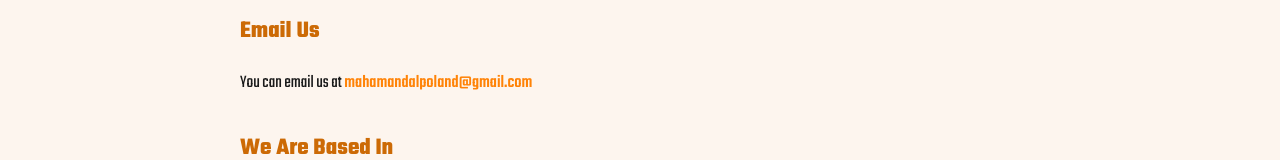
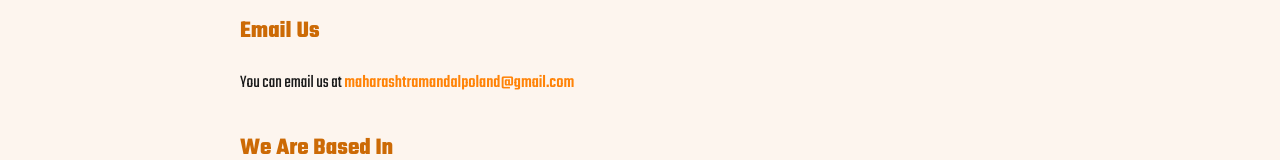
Before and after one commit to devenajitmahadik/maharashtra-mandal-poland, a React (Vite) app: page /maharashtra-mandal-poland/contact in a window 1280 px wide. Shown: the part 492-652 px from the top of the page. Built offline with nearby package versions, Linux system fonts and the light colour scheme.

Commit message:
Updates email id

```diff
--- a/src/components/Contact/Contact.js
+++ b/src/components/Contact/Contact.js
@@ -7,7 +7,7 @@ const Contact = () => {
             <p>We'd love to hear from you! Whether you're a new Maharashtrian in Poland, interested in joining our events, or simply want to connect — feel free to reach out.</p>
 
             <h2>Email Us</h2>
-            <p>You can email us at <a href="mailto:mahamandalpoland@gmail.com">mahamandalpoland@gmail.com</a></p>
+            <p>You can email us at <a href="mailto:maharashtramandalpoland@gmail.com">maharashtramandalpoland@gmail.com</a></p>
 
             <h2>We Are Based In</h2>
             <p>Wrocław, Poland</p>
```
